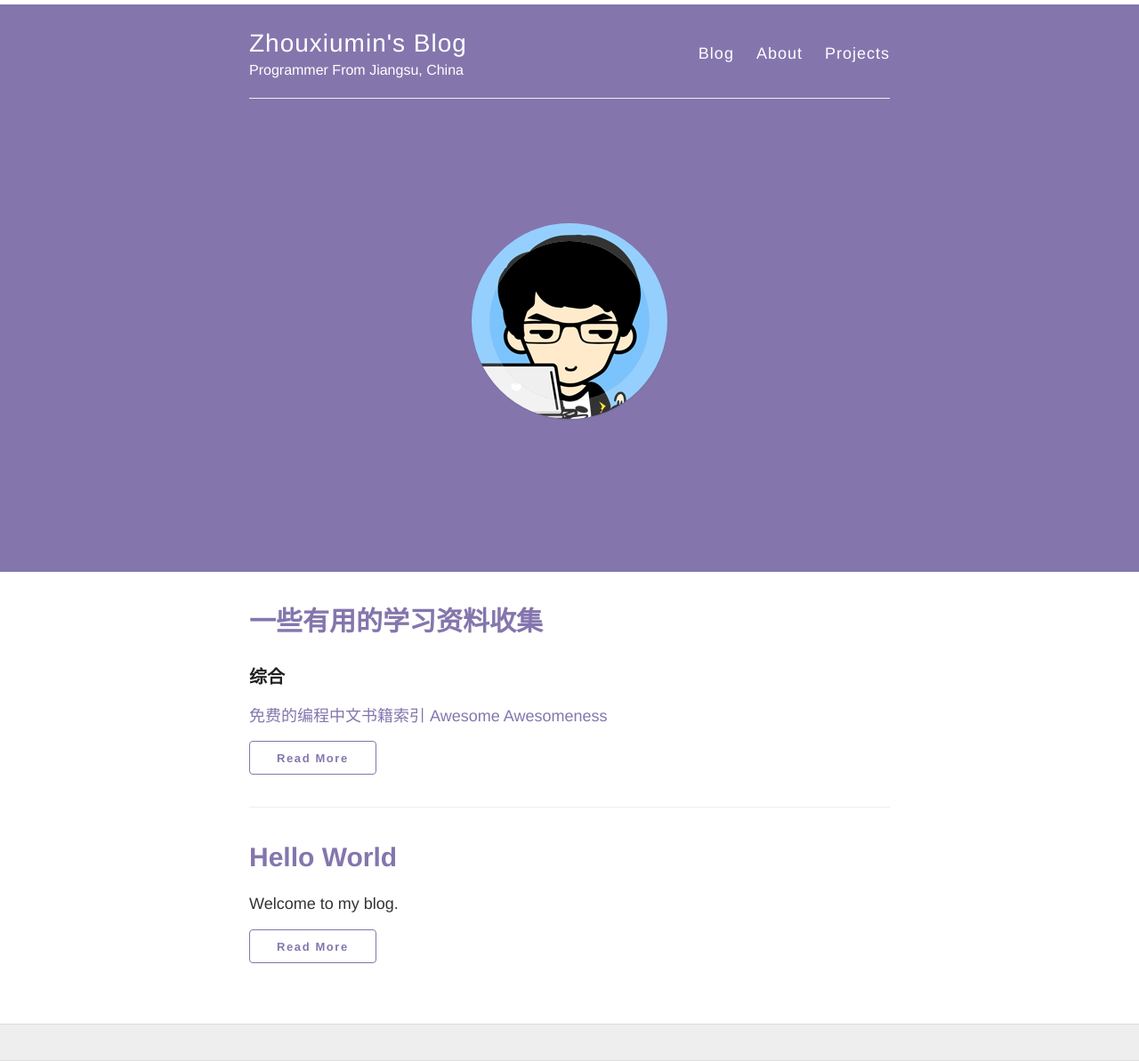
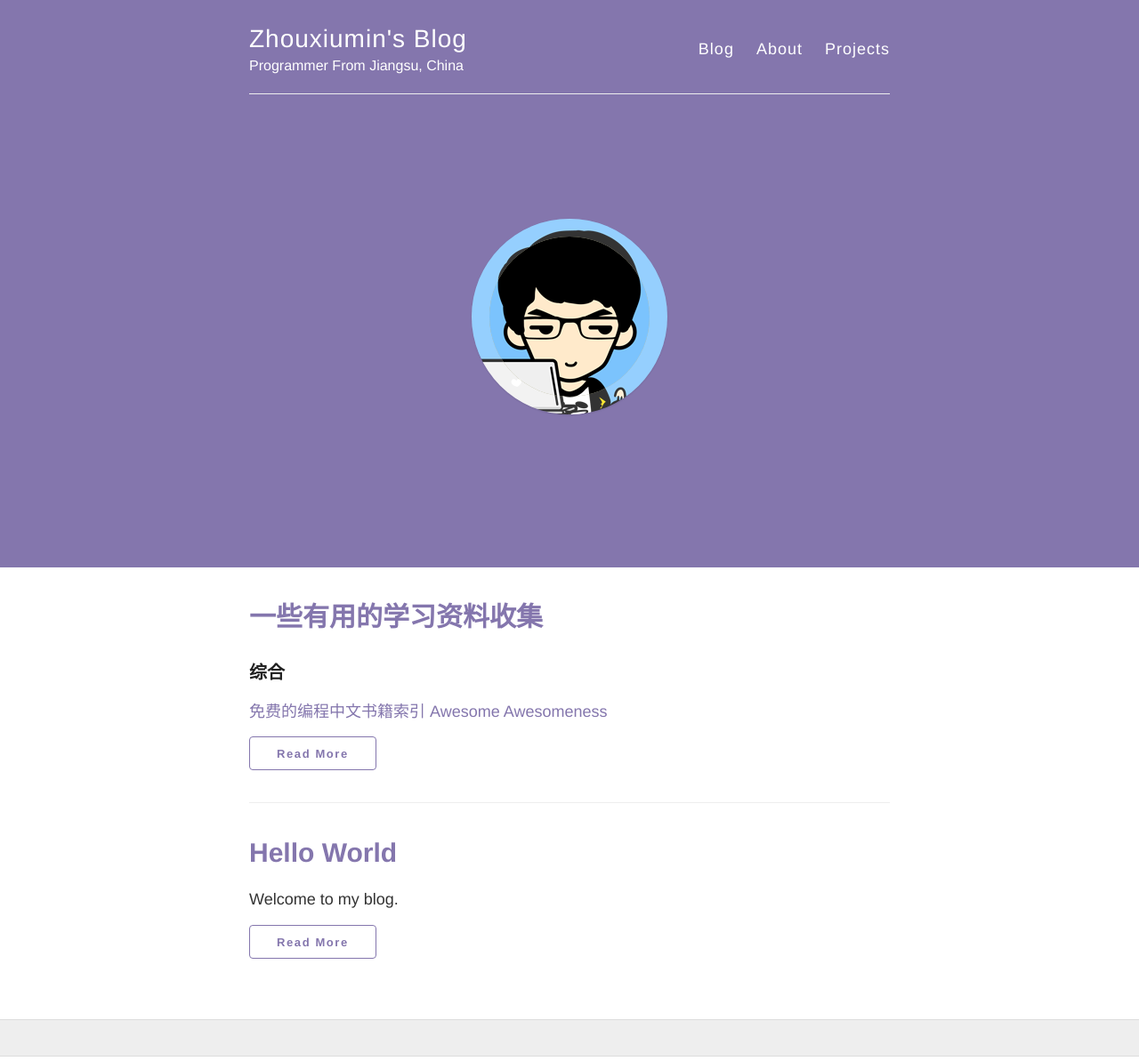
Before and after one commit to zhouxiumin/zhouxiumin.github.io, a Jekyll site: the page built from index.html, in a window 1280 px wide. Shown: the whole page at 89% size. Built offline with Jekyll 4.4.1, drawn with Linux system fonts in a browser that asks for light colours; nearby versions of some CDN libraries.

Commit message:
modify scss file

```diff
--- a/_layouts/blog.html
+++ b/_layouts/blog.html
@@ -24,7 +24,7 @@
             <h1>{{page.title}}</h1>
             <span class="meta">Posted by <a href="{{ site.baseurl }}/about"> {{page.author}}
             </a> on {{ page.date | date: "%B %e, %Y" }}
-            <a href="{{ site.baseurl }}/"> { Return to Blog }</a>
+            <a href="{{ site.baseurl }}/"> <i class="icon-home"></i></a>
             </span>
         </div>
 
--- a/_sass/_jekyll-mono.scss
+++ b/_sass/_jekyll-mono.scss
@@ -89,7 +89,7 @@ button.button-primary:focus {
 */
 
 .intro-header {
-  border-top: 5px solid white;
+  //border-top: 5px solid white;
   background-color:$mono-color;
 }
 
```
